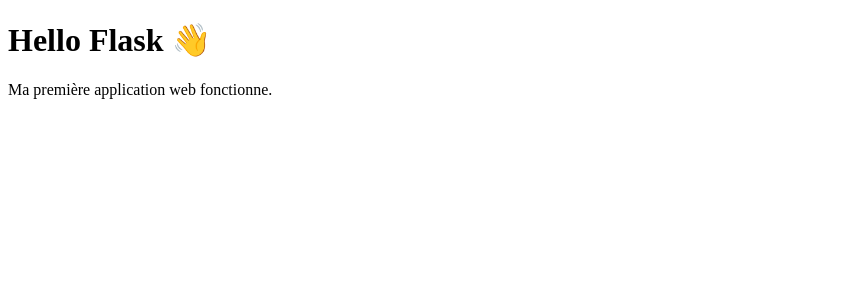
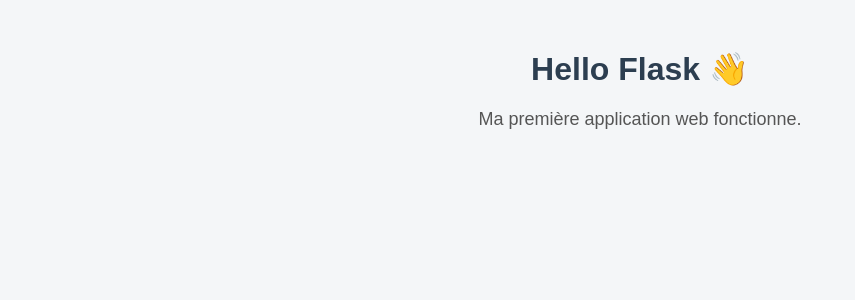
Before and after one commit to Fifoulol00/test-hadri-tom, a Flask app: page / in a window 1280 px wide. Shown: the top 300 px of the page, without its empty margins (0-855 px from the left). Run offline with Flask 3, Linux system fonts and the light colour scheme.

Commit message:
Ajout du CSS

```diff
--- /dev/null
+++ b/static/style.css
@@ -0,0 +1,15 @@
+body {
+    background-color: #f4f6f8;
+    font-family: Arial, sans-serif;
+    text-align: center;
+    margin-top: 50px;
+}
+
+h1 {
+    color: #2c3e50;
+}
+
+p {
+    color: #555;
+    font-size: 18px;
+}
--- a/templates/index.html
+++ b/templates/index.html
@@ -3,6 +3,9 @@
 <head>
     <meta charset="UTF-8">
     <title>Application Web Test</title>
+
+    <!-- Lien vers le CSS -->
+    <link rel="stylesheet" href="{{ url_for('static', filename='style.css') }}">
 </head>
 <body>
     <h1>Hello Flask 👋</h1>
```
